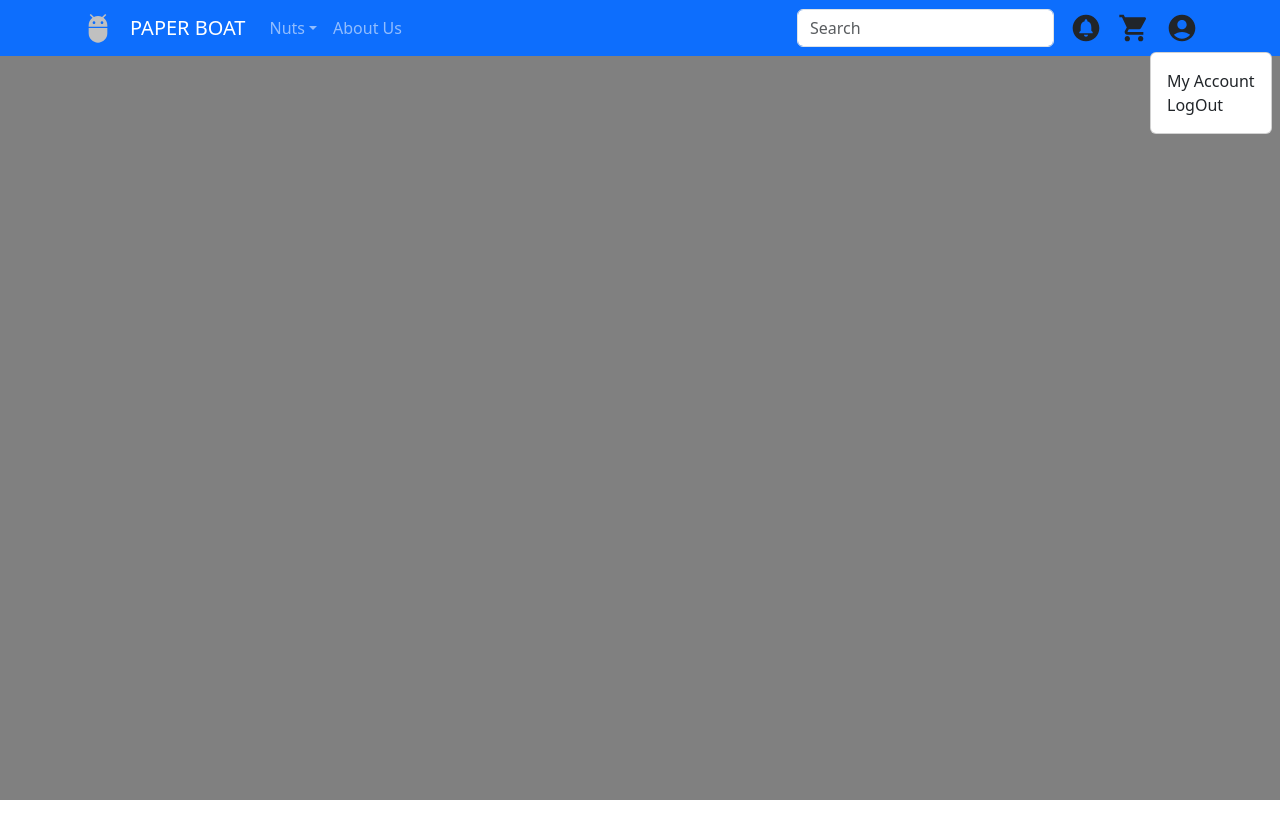
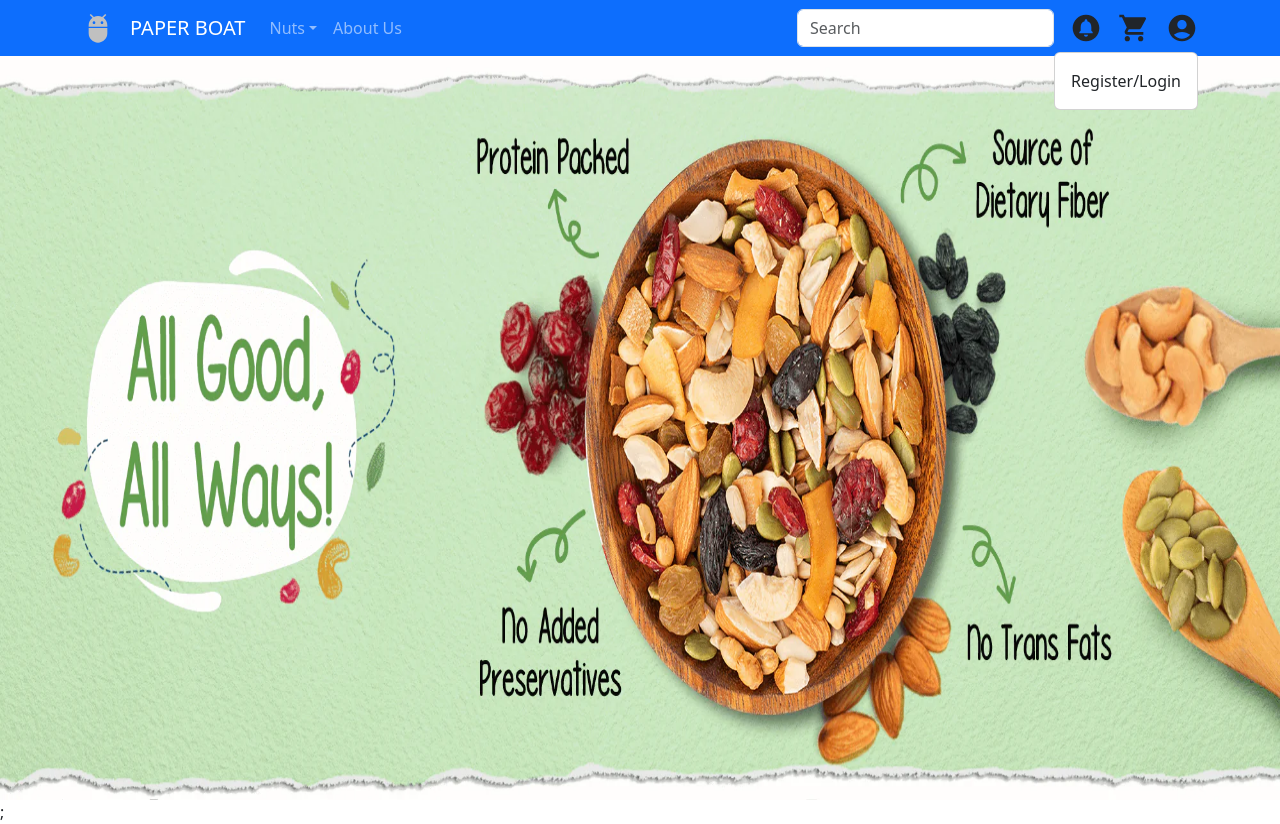
Before and after one commit to Siddharth0101/Taper-Boat, a React (Create React App) app: page / in a window 1280 px wide. Both pictures are taken after a click on the button 1174 px from the left and 28 px from the top of the page. Before the commit the page ends 800 px from the top, so only its background shows below. Built offline with nearby package versions, Linux system fonts and the light colour scheme.

Commit message:
AccountModal

```diff
--- a/src/components/Header/Header.js
+++ b/src/components/Header/Header.js
@@ -12,7 +12,10 @@
 import AccountCircleIcon from "@mui/icons-material/AccountCircle";
 import ShoppingCartIcon from "@mui/icons-material/ShoppingCart";
 import { Menu, MenuButton, MenuList, MenuItem, Button } from "@chakra-ui/react";
+import { Outlet } from "react-router-dom";
+import Auth from "../../pages/Auth/Auth";
 const Header = () => {
+  const [modalShow, setModalShow] = React.useState(false);
   return (
     <div>
       <Navbar bg="primary" expand="md" variant="dark">
@@ -93,8 +96,13 @@
                   <MenuList>
                     <Card>
                       <Card.Body>
-                        <MenuItem>My Account</MenuItem>
-                        <MenuItem>LogOut</MenuItem>
+                        <MenuItem>
+                          <Button onClick={() => setModalShow(true)}>
+                            Register/Login
+                          </Button>
+                        </MenuItem>
+                        {/* <MenuItem>My Account</MenuItem>
+                        <MenuItem>LogOut</MenuItem> */}
                       </Card.Body>
                     </Card>
                   </MenuList>
@@ -104,6 +112,8 @@
           </Navbar.Collapse>
         </Container>
       </Navbar>
+      <Auth show={modalShow} onHide={() => setModalShow(false)} />
+      <Outlet />
     </div>
   );
 };
--- /dev/null
+++ b/src/pages/Auth/Auth.js
@@ -0,0 +1,33 @@
+import { useState } from "react";
+import Button from "react-bootstrap/Button";
+import Modal from "react-bootstrap/Modal";
+const Auth = (props) => {
+  const [login, setLogin] = useState(true);
+  return (
+    <div>
+      <Modal
+        {...props}
+        size="lg"
+        aria-labelledby="contained-modal-title-vcenter"
+        centered
+      >
+        <Modal.Header closeButton>
+          <div style={{ textAlign: "center", width: "100%" }}>
+            <Modal.Title id="contained-modal-title-vcenter">
+              {login ? "Login" : "Register"}
+            </Modal.Title>
+          </div>
+        </Modal.Header>
+        <Modal.Body>
+          <h4>Centered Modal</h4>
+          <p>
+            Cras mattis consectetur purus sit amet fermentum. Cras justo odio,
+            dapibus ac facilisis in, egestas eget quam. Morbi leo risus, porta
+            ac consectetur ac, vestibulum at eros.
+          </p>
+        </Modal.Body>
+      </Modal>
+    </div>
+  );
+};
+export default Auth;
--- /dev/null
+++ b/src/pages/Home/Home.js
@@ -0,0 +1,10 @@
+import homeImage from "../../asset/Images/Creatives_2000x750_9dd6fd6d-35a1-4736-b88d-ea34f385041e_2100x.webp";
+import Image from "react-bootstrap/Image";
+const Home = () => {
+  return (
+    <div>
+      <Image src={homeImage} fluid style={{ height: "93vh" }} />;
+    </div>
+  );
+};
+export default Home;
```
Also changed, not shown: src/App.js (+12 -0 lines), src/asset/Images/Creatives_2000x750_9dd6fd6d-35a1-4736-b88d-ea34f385041e_2100x.webp (added).
